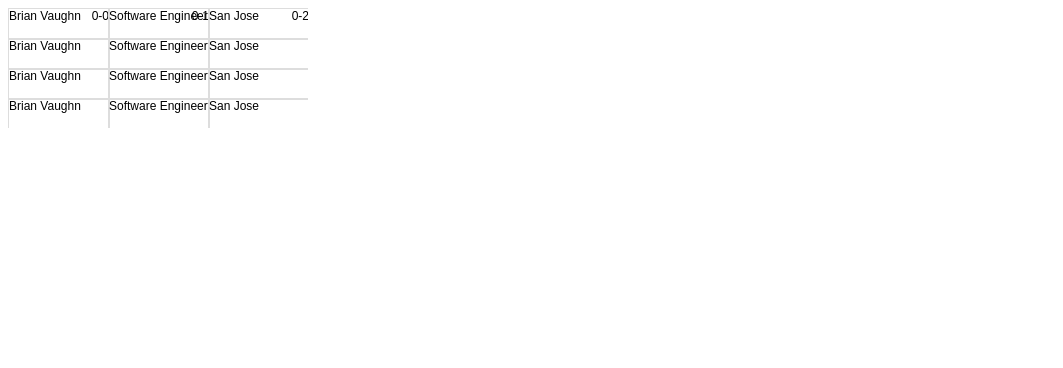
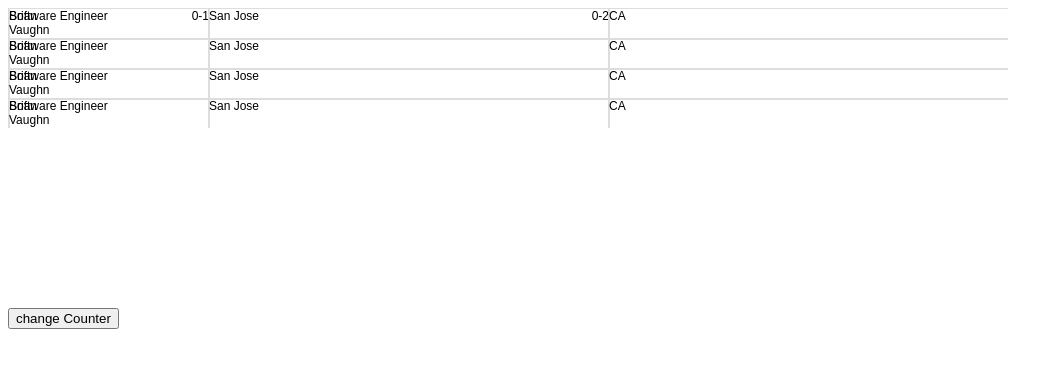
Before and after one commit to athoo/test-column-width, a React (Create React App) app: page / in a window 1280 px wide. Shown: the top 368 px of the page, without its empty margins (0-1063 px from the left). Built offline with nearby package versions, Linux system fonts and the light colour scheme.

Commit message:
refactor commit

```diff
--- a/src/Demo.js
+++ b/src/Demo.js
@@ -14,21 +14,29 @@ class Demo extends React.Component {
                 ['Brian Vaughn', 'Software Engineer', 'San Jose', 'CA', 95125 /* ... */ ]
                 // And so on...
             ],
-            widths: []
+            widths: [],
+            counter: 200
         };
         this.cellRenderer = this.cellRenderer.bind(this);
+        this.reSize = this.reSize.bind(this);
+        this.columnWidthHelper = this.columnWidthHelper.bind(this);
     }
 
-    reSize(){
-
+    reSize(e){
+        const counter = this.state.counter;
+        console.log(this.state.counter);
+        this.setState({counter: counter+100})
     }
 
-    columnWidthHelper(item){
 
+
+    columnWidthHelper(params){
+        // console.log();
+        console.log("this is column width"+params.index+"\t"+this.state.counter);
+        return params.index*this.state.counter;
     }
 
     cellRenderer({columnIndex,isScrolling, isVisible, key, parent, rowIndex, style}) {
-
         if(rowIndex===0){
             return (
                 <React.Fragment key={key}>
@@ -58,15 +66,20 @@ class Demo extends React.Component {
 
     render(){
         return (
+            <React.Fragment>
                 <Grid
                     cellRenderer={this.cellRenderer}
                     columnCount={this.state.list[0].length}
-                columnWidth={100}
+                    columnWidth={this.columnWidthHelper}
                     height={300}
                     rowCount={this.state.list.length}
                     rowHeight={30}
-                width={300}
+                    width={1000}
+                    estimatedColumnSize={1000}
                 />
+                <button onClick={this.reSize}>change Counter</button>
+            </React.Fragment>
+
                 )
     }
 }
```
Lines whose indentation alone changed are shown as unchanged.
